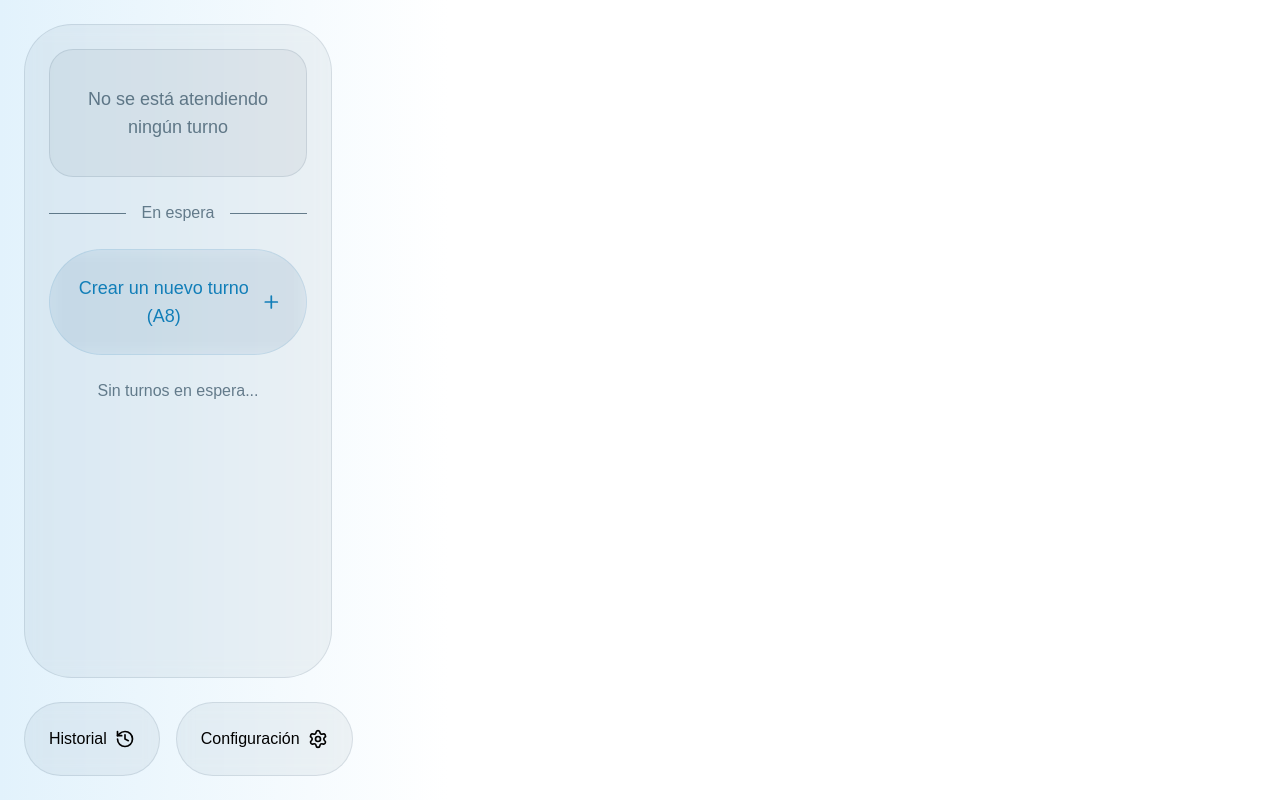
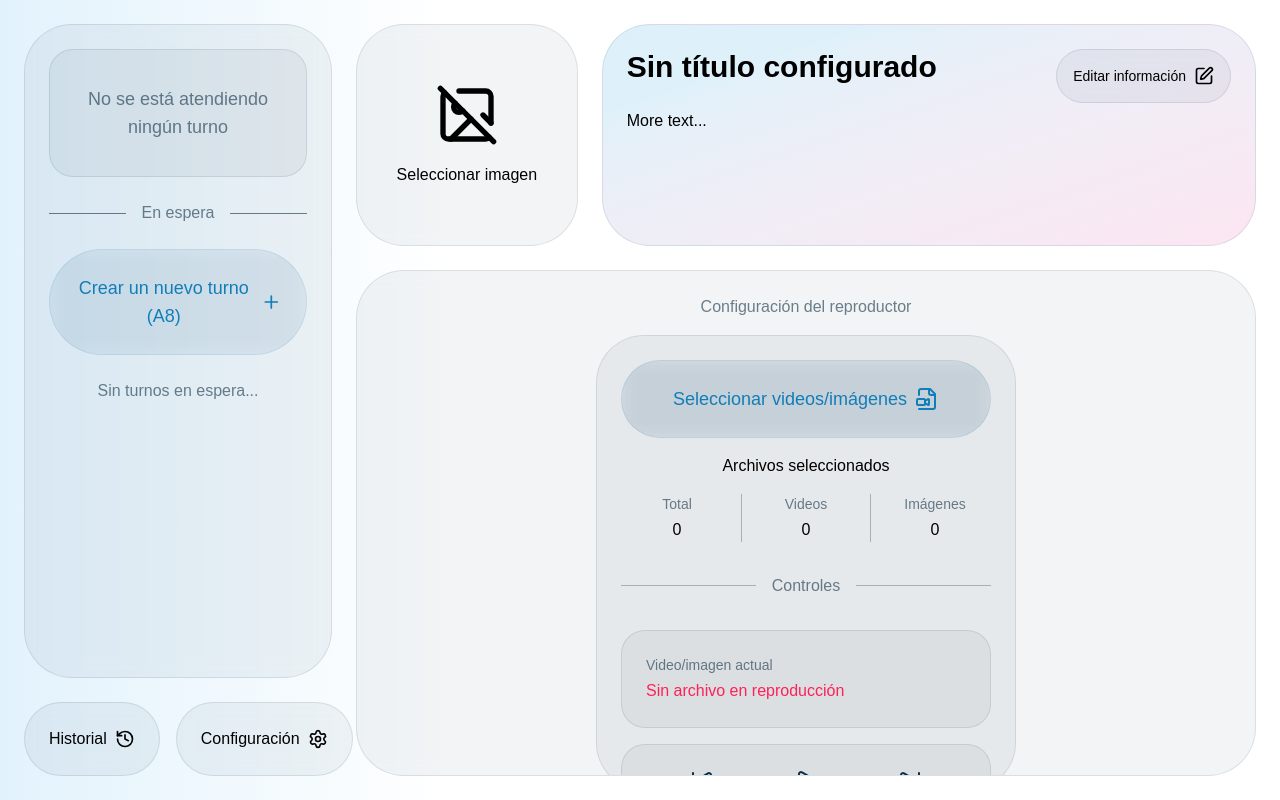
Before and after one commit to Nizvan018/my-turn-manager, a React (Vite) app: page /#/control in a window 1280 px wide. Built offline with nearby package versions, Linux system fonts and the light colour scheme.

Commit message:
Feat(MediaController component): Add component to the control page

```diff
--- /dev/null
+++ b/src/components/control/MediaController.tsx
@@ -0,0 +1,87 @@
+import { FileVideoCamera, SkipBack, Play, SkipForward, Volume1 } from "lucide-react";
+
+/**
+ * The media controller component for the control window
+ *
+ * @returns JSX.Element
+ */
+export default function MediaController() {
+    return (
+        <section className="overflow-hidden flex flex-col items-center gap-4 w-full h-auto aspect-[16/9] p-6 rounded-[48px] border border-curious-blue-950/10 bg-curious-blue-950/5 backdrop-blur-sm">
+            <h2 className="text-curious-blue-950/60 font-light">Configuración del reproductor</h2>
+
+            {/* CONTROL CARD */}
+            <div className="flex flex-col gap-8 w-[420px] h-full p-6 rounded-[48px] border border-curious-blue-950/10 bg-curious-blue-950/5">
+                {/* HEADER */}
+                <header className="flex flex-col items-center gap-4">
+                    <button className="btn-primary w-full">
+                        <span className="text-lg font-medium">Seleccionar videos/imágenes</span>
+                        <FileVideoCamera className="size-6" />
+                    </button>
+
+                    <h3>Archivos seleccionados</h3>
+
+                    <div className="flex justify-center items-center gap-6 w-full">
+                        <div className="flex flex-col items-center gap-1 w-20">
+                            <span className="text-curious-blue-950/60 text-sm">Total</span>
+                            <span className="font-medium">0</span>
+                        </div>
+                        <div className="w-px h-full bg-curious-blue-950/30"></div>
+                        <div className="flex flex-col items-center gap-1 w-20">
+                            <span className="text-curious-blue-950/60 text-sm">Videos</span>
+                            <span className="font-medium">0</span>
+                        </div>
+                        <div className="w-px h-full bg-curious-blue-950/30"></div>
+                        <div className="flex flex-col items-center gap-1 w-20">
+                            <span className="text-curious-blue-950/60 text-sm">Imágenes</span>
+                            <span className="font-medium">0</span>
+                        </div>
+                    </div>
+                </header>
+
+                {/* DIVIDER */}
+                <div className="flex items-center gap-4">
+                    <div className="w-full h-px bg-curious-blue-950/30"></div>
+                    <span className="text-nowrap text-curious-blue-950/60 font-light">Controles</span>
+                    <div className="w-full h-px bg-curious-blue-950/30"></div>
+                </div>
+
+                {/* CONTROLS */}
+                <div className="flex flex-col gap-4 w-full">
+                    <div className="flex flex-col gap-1 p-6 rounded-3xl border border-curious-blue-950/10 bg-curious-blue-950/5">
+                        <span className="text-curious-blue-950/60 text-sm">Video/imagen actual</span>
+                        <span className="text-rose-500">Sin archivo en reproducción</span>
+                    </div>
+
+                    <div className="flex flex-col gap-4 p-6 rounded-3xl border border-curious-blue-950/10 bg-curious-blue-950/5">
+                        <div className="flex justify-center items-center gap-6 w-full">
+                            <button className="group flex flex-col items-center gap-1 w-20 cursor-pointer">
+                                <SkipBack className="size-6 text-curious-blue-950 transition group-hover:scale-110" />
+                                <span className="text-curious-blue-950/60 text-xs transition group-hover:text-curious-blue-950">Anterior</span>
+                            </button>
+                            <button className="group flex flex-col items-center gap-1 w-20 cursor-pointer">
+                                <Play className="size-6 text-curious-blue-950 transition group-hover:scale-110" />
+                                <span className="text-curious-blue-950/60 text-xs transition group-hover:text-curious-blue-950">Reproducir</span>
+                            </button>
+                            <button className="group flex flex-col items-center gap-1 w-20 cursor-pointer">
+                                <SkipForward className="size-6 text-curious-blue-950 transition group-hover:scale-110" />
+                                <span className="text-curious-blue-950/60 text-xs transition group-hover:text-curious-blue-950">Siguiente</span>
+                            </button>
+                        </div>
+
+                        <div className="flex items-center gap-4">
+                            <span className="text-curious-blue-950/60 text-sm">Volumen</span>
+                            <div className="relative w-full h-1 rounded-full bg-curious-blue-950/30">
+                                <div className="absolute -top-0.5 left-[calc(50%-4px)] size-2 rounded-full bg-curious-blue-900"></div>
+                                <div className="h-1 rounded-full bg-curious-blue-950 w-1/2"></div>
+                            </div>
+                            <button className="w-6 cursor-pointer text-curious-blue-950/60 transition hover:text-curious-blue-950">
+                                <Volume1 className="size-6" />
+                            </button>
+                        </div>
+                    </div>
+                </div>
+            </div>
+        </section>
+    )
+}
--- a/src/pages/control/Control.tsx
+++ b/src/pages/control/Control.tsx
@@ -1,5 +1,7 @@
 import { useEffect, useState } from "react";
 import TurnsSection from "../../components/control/TurnSection";
+import BannerSection from "../../components/control/BannerSection";
+import MediaController from "../../components/control/MediaController";
 
 /**
  * Control page of the control window
@@ -37,6 +39,12 @@ export default function Control() {
     return (
         <div className="flex gap-6 p-6 w-full h-screen">
             <TurnsSection />
+
+            <div className="flex flex-col gap-6 w-full h-full">
+                <BannerSection />
+
+                <MediaController />
+            </div>
         </div>
     )
 }
```
